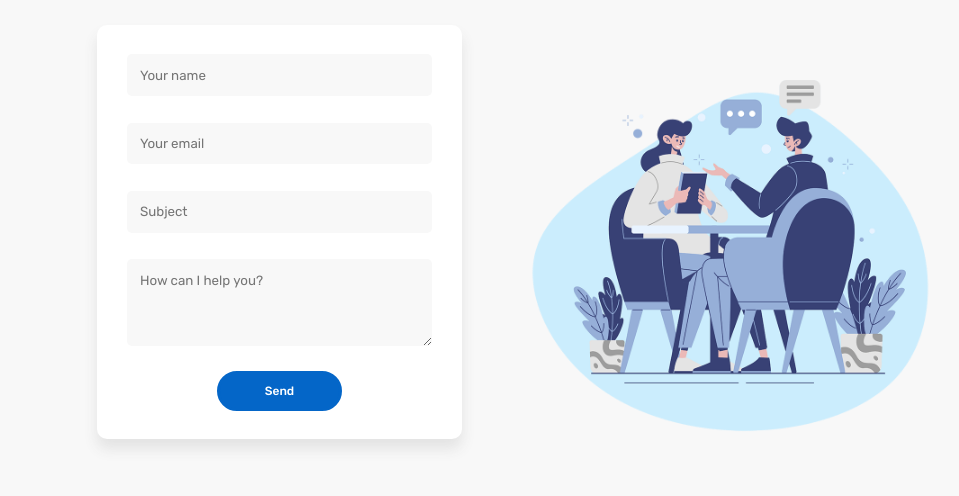
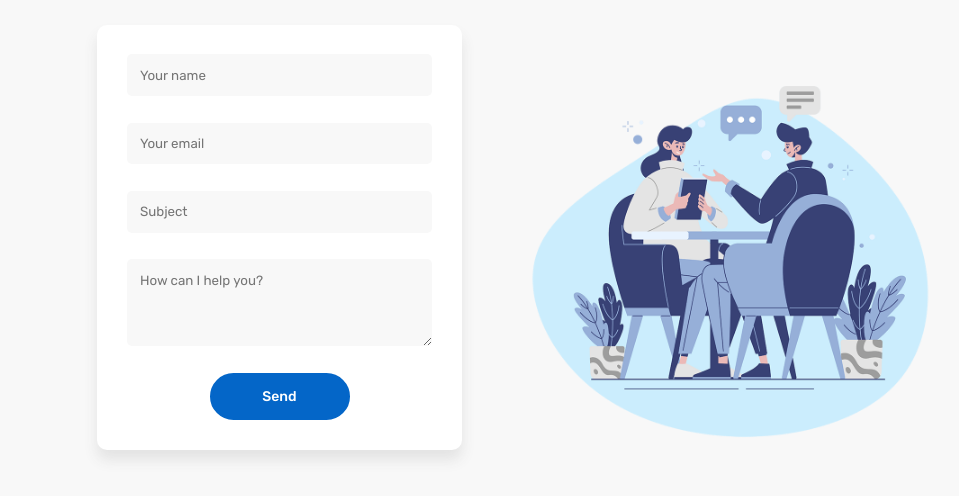
Before and after one commit to Ale269/formsubmit, a plain HTML site: page Contact.html in a window 1280 px wide. Shown: the part 194-690 px from the top of the page, without its empty margins (158-1117 px from the left). Drawn offline with nearby package versions, Linux system fonts and the light colour scheme.

Commit message:
Add files via upload

```diff
--- a/contact.scss
+++ b/contact.scss
@@ -45,12 +45,12 @@
             display: inline-block;
             font-family: 'Rubik', sans-serif;
             outline: none;
-            width: 125px;
-            font-size: 12px;
+            width: 140px;
+            font-size: 14px;
             text-align: center;
             color: #fff;
             font-weight: 500;
-            padding: 10px;
+            padding: 12px;
             border: solid #0466C8;
             background-color: #0466C8;
             border-radius: 35px;
```
Also changed, not shown: contact.css.
